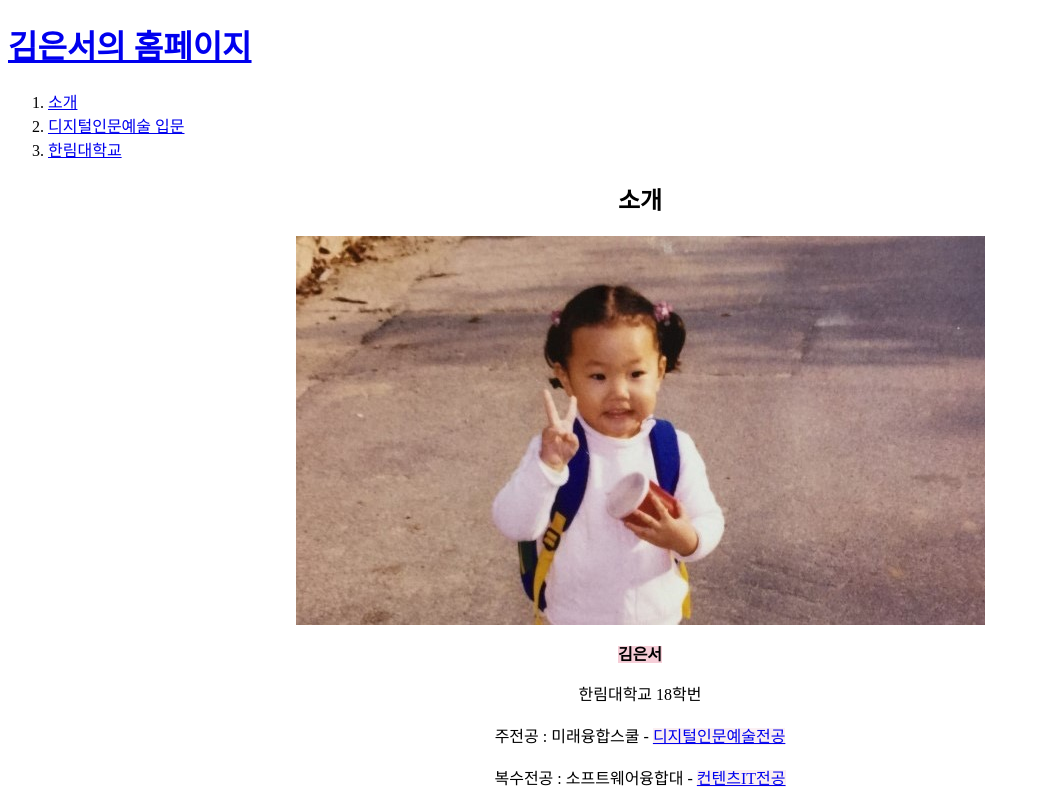
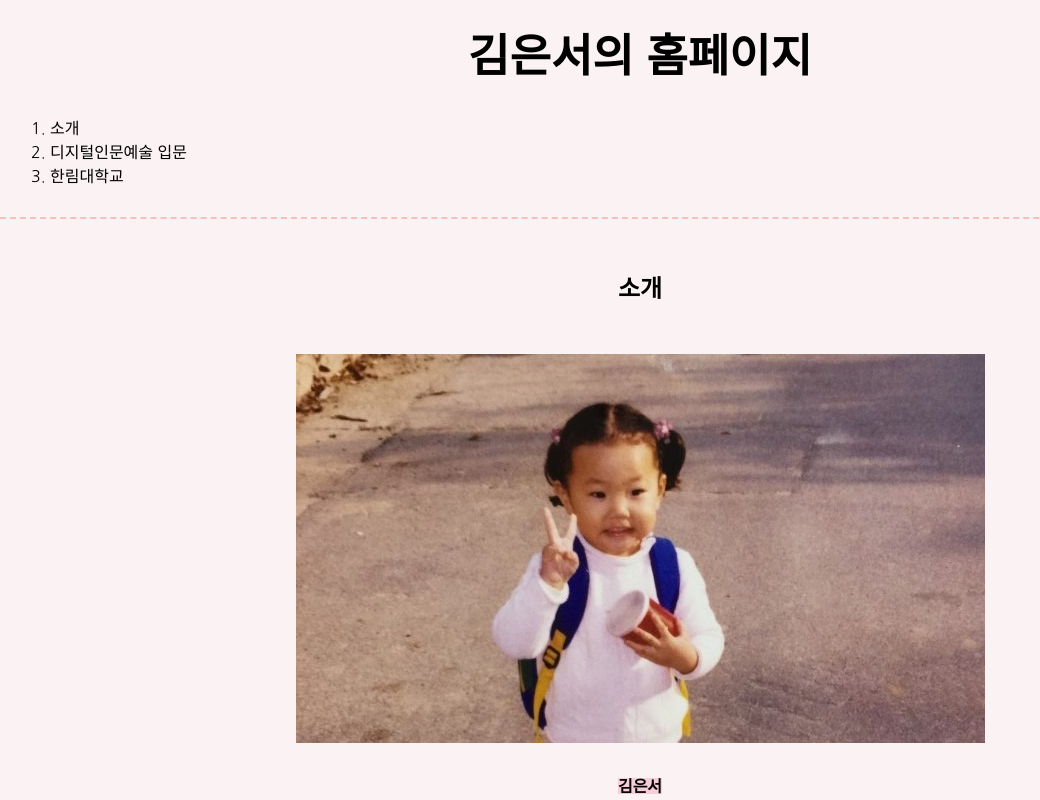
Before and after one commit to kim-eun-seo/kim-eun-seo.github.io, a plain HTML site: page 1.html in a window 1280 px wide. Shown: the top 800 px of the page, without its empty margins (0-1040 px from the left). Drawn offline with Linux system fonts and the light colour scheme.

Commit message:
ver 3
CSS 사용 + 웹폰트 적용 + 파비콘 적용 + 스크롤바 커스텀

```diff
--- a/1.html
+++ b/1.html
@@ -3,6 +3,9 @@
 <head>
   <title>김은서_소개</title>
   <meta charset="utf-8">
+  <link rel="shortcut icon" href="icon.ico">   <!-- 파비콘 적용 -->
+
+  <!-- 구글 애널리틱스 연동 코드 -->
   <!-- Global site tag (gtag.js) - Google Analytics -->
   <script async src="https://www.googletagmanager.com/gtag/js?id=UA-164609330-1"></script>
   <script>
@@ -12,6 +15,10 @@
 
     gtag('config', 'UA-164609330-1');
   </script>
+    <!-- 구글 애널리틱스 연동 코드 -->
+
+    <!-- css 스타일 적용 -->
+    <link rel="stylesheet" href="style.css">
 
 </head>
 
@@ -51,6 +58,12 @@
 
     동아리 : 소프트웨어융합대 학술동아리 <span style="background-color:#FBEFF2">씨애랑(2018 ~ 현재)</span><br><br>
 
+
+    수상내역 :<br><br>
+    2018-10-29  한림대학교 공과대학 학생회 - 2018년 공대인의 날(서공제) 학술부문, 4위 <br><br>
+    2018-11-28  한림대학교 소프트웨어중심대학 사업단 - SW 솔루션 공모전, 특별상<br><br>
+    2019-12-03  한림대학교 입학처 - 2019 CAMPUS LIFE 콘텐츠 공모전, 장려상<br><br><br>
+
     e-mail : h20185119@g-mail.hallym.ac.kr<br><br><br>
   </p>
 
--- /dev/null
+++ b/style.css
@@ -0,0 +1,53 @@
+@import url('https://fonts.googleapis.com/css2?family=Nanum+Gothic&display=swap');  /* 구글 폰트를 이용하여 나눔고딕체 적용 */
+html{
+  font-family: 'Nanum Gothic', sans-serif;      /* 구글 폰트를 이용하여 나눔고딕체 적용 */
+}
+
+body{
+  margin: 0;
+  background-color: #FBF3F3;
+}
+a {
+  color: black;
+  text-decoration: none;    /* 링크 있는 텍스트의 밑줄 없애기 */
+}
+/*마우스를 올렸을 때 무지개색으로 변하도록 함*/
+a:hover, a:focus { animation-duration: 2s; animation-name: rainbowLink; animation-iteration-count: infinite; }
+@keyframes rainbowLink {
+ 0% { color: #ff2a2a; }
+ 15% { color: #ff7a2a; }
+ 30% { color: #ffc52a; }
+ 45% { color: #43ff2a; }
+ 60% { color: #2a89ff; }
+ 75% { color: #202082; }
+ 90% { color: #6b2aff; }
+ 100% { color: #e82aff; }
+}
+a:active {     /* 마우스를 클릭하는 동안 */
+  color: #BDBDBD;
+}
+h1 {
+  font-size: 45px;
+  text-align: center;   /* 가운데 정렬 */
+  margin: 0;
+  padding-top:20px;
+}
+h2{
+  margin: 50px;
+}
+ol {    /* 목차부분- 아래에 밑줄 긋기*/
+  border-bottom:2px dashed #FABCBC ;    /* border 기능을 활용한 밑줄 긋기 */
+  margin: 0px;
+  padding:30px;
+  padding-left: 50px;
+}
+
+img{
+  margin: 30px;
+}
+
+/*   스크롤바 적용   **/
+::-webkit-scrollbar{width: 16px;}
+::-webkit-scrollbar-track {background-color:FBEFEF;}
+::-webkit-scrollbar-thumb {background-color:#F5A9A9;border-radius: 10px;}
+::-webkit-scrollbar-thumb:hover {background: #F5A9A9;}
```
Also changed, not shown: 2.html (+7 -0 lines), 3.html (+7 -0 lines), index.html (+8 -2 lines), icon.ico (added). Lines whose indentation alone changed are shown as unchanged.
